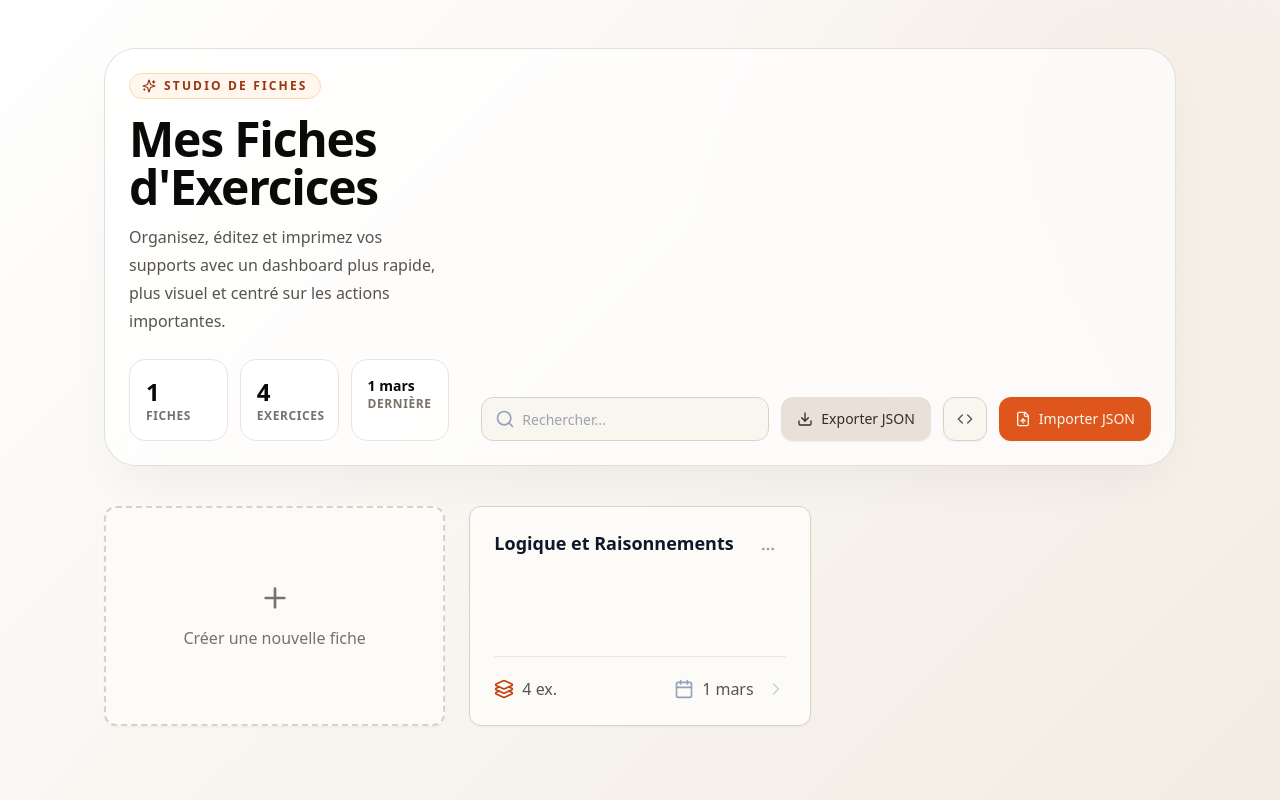
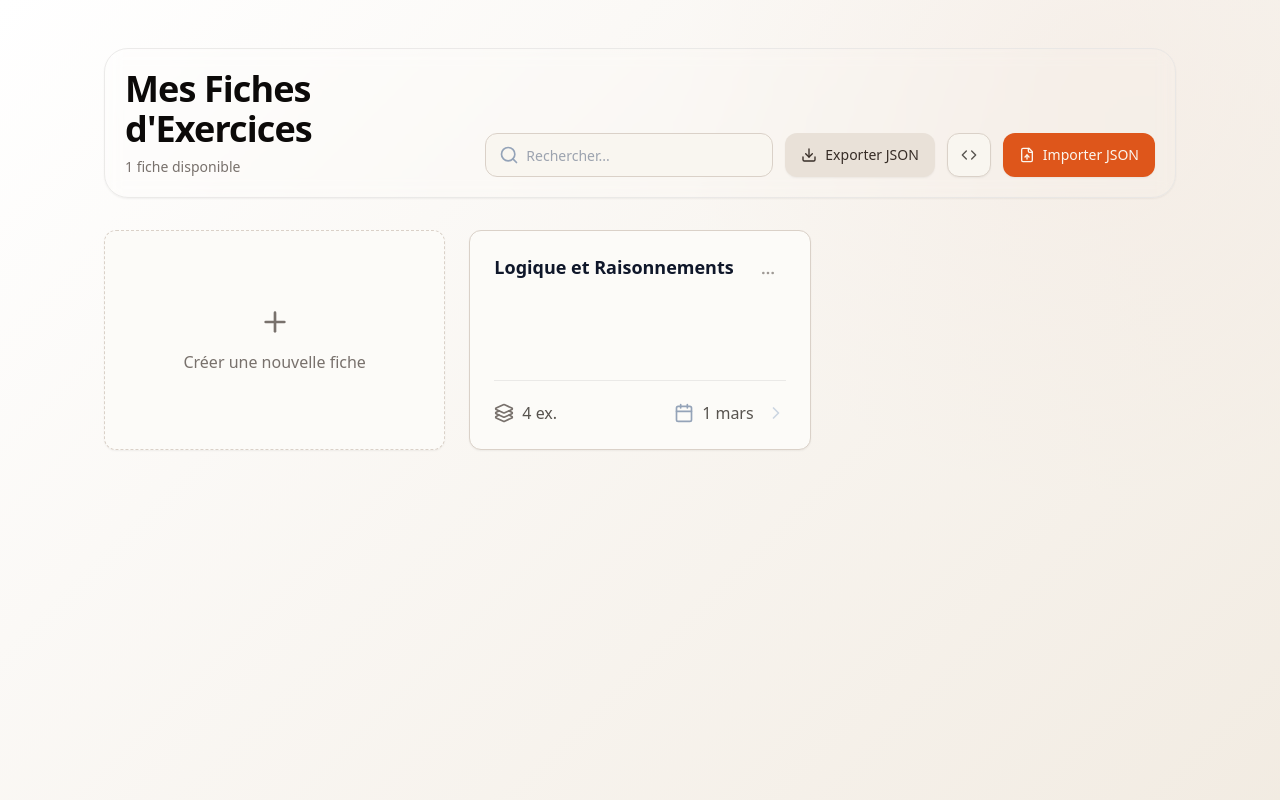
Before and after one commit to Abdel00zz/Exercice_zone_vide, a React (Vite) app: page / in a window 1280 px wide. Built offline with nearby package versions, Linux system fonts and the light colour scheme; what better-react-mathjax would draw is missing.

Commit message:
Simplify dashboard and prepare print output

```diff
--- a/components/Dashboard.tsx
+++ b/components/Dashboard.tsx
@@ -1,6 +1,6 @@
 import React, { useRef, useState, useMemo } from 'react';
 import type { Worksheet, WorksheetContent } from '../types';
-import { FileUp, Trash2, Pencil, Search, Code, Calendar, ChevronRight, FileText, Plus, Download, MoreHorizontal, Sparkles, Layers3 } from 'lucide-react';
+import { FileUp, Trash2, Pencil, Search, Code, Calendar, ChevronRight, FileText, Plus, Download, MoreHorizontal, Layers3 } from 'lucide-react';
 import JSONEditorModal from './JSONEditorModal';
 import { Button, buttonVariants } from './ui/button';
 import { Card } from './ui/card';
@@ -146,36 +146,17 @@ const Dashboard: React.FC<DashboardProps> = ({
     }, [filteredWorksheets]);
 
     const visibleWorksheets = sortedWorksheets.slice(0, visibleCount);
-    const totalExercises = useMemo(() => worksheets.reduce((total, ws) => total + (ws.content?.exercises?.length || 0), 0), [worksheets]);
-    const latestWorksheet = sortedWorksheets[0];
 
     return (
         <div className="anthropic-shell min-h-screen">
             <div className="max-w-6xl mx-auto px-6 py-12 md:px-10">
 
             {/* ── Header ── */}
-            <header className="mb-10 overflow-hidden rounded-[2rem] border border-stone-300/70 bg-white/70 p-6 shadow-2xl shadow-stone-900/5 backdrop-blur">
-                <div className="flex flex-col gap-8 lg:flex-row lg:items-end lg:justify-between">
-                    <div className="max-w-2xl">
-                        <div className="mb-4 inline-flex items-center gap-2 rounded-full border border-orange-200 bg-orange-50 px-3 py-1 text-xs font-bold uppercase tracking-[0.18em] text-orange-800">
-                            <Sparkles className="h-3.5 w-3.5" /> Studio de fiches
-                        </div>
-                        <h1 className="text-4xl md:text-5xl font-semibold font-display text-stone-950 tracking-tight">Mes Fiches d'Exercices</h1>
-                        <p className="mt-3 text-base leading-7 text-stone-600">Organisez, éditez et imprimez vos supports avec un dashboard plus rapide, plus visuel et centré sur les actions importantes.</p>
-                        <div className="mt-6 grid grid-cols-3 gap-3 max-w-xl">
-                            <div className="rounded-2xl border border-stone-200 bg-white/75 p-4">
-                                <div className="text-2xl font-bold text-stone-950">{worksheets.length}</div>
-                                <div className="text-xs font-semibold uppercase tracking-wider text-stone-500">Fiches</div>
-                            </div>
-                            <div className="rounded-2xl border border-stone-200 bg-white/75 p-4">
-                                <div className="text-2xl font-bold text-stone-950">{totalExercises}</div>
-                                <div className="text-xs font-semibold uppercase tracking-wider text-stone-500">Exercices</div>
-                            </div>
-                            <div className="rounded-2xl border border-stone-200 bg-white/75 p-4">
-                                <div className="truncate text-sm font-bold text-stone-950">{latestWorksheet ? new Date(latestWorksheet.createdAt).toLocaleDateString('fr-FR', { day: 'numeric', month: 'short' }) : '—'}</div>
-                                <div className="text-xs font-semibold uppercase tracking-wider text-stone-500">Dernière</div>
-                            </div>
-                        </div>
+            <header className="mb-8 rounded-3xl border border-stone-200/80 bg-white/72 p-5 shadow-sm shadow-stone-900/5 backdrop-blur">
+                <div className="flex flex-col gap-5 lg:flex-row lg:items-end lg:justify-between">
+                    <div>
+                        <h1 className="text-3xl md:text-4xl font-semibold font-display text-stone-950 tracking-tight">Mes Fiches d'Exercices</h1>
+                        <p className="mt-2 text-sm text-stone-500">{worksheets.length} fiche{worksheets.length !== 1 ? 's' : ''} disponible{worksheets.length !== 1 ? 's' : ''}</p>
                     </div>
                     <div className="flex w-full flex-col gap-3 sm:flex-row lg:w-auto lg:items-center">
                         <div className="relative flex-grow sm:flex-grow-0">
@@ -237,9 +218,9 @@ const Dashboard: React.FC<DashboardProps> = ({
                     {/* "New" card */}
                     <Card
                         onClick={handleOpenCreateJson}
-                        className="art-card group rounded-2xl border-2 border-dashed border-stone-300 hover:border-orange-700 flex items-center justify-center cursor-pointer transition-all min-h-[200px] bg-white/70 hover:bg-orange-50/70"
+                        className="group rounded-3xl border border-dashed border-stone-200 bg-white/64 hover:border-stone-300 flex items-center justify-center cursor-pointer transition-all min-h-[200px] hover:bg-white/90"
                     >
-                        <div className="flex flex-col items-center gap-3 text-stone-500 group-hover:text-orange-700 transition-colors">
+                        <div className="flex flex-col items-center gap-3 text-stone-500 group-hover:text-stone-800 transition-colors">
                             <Plus className="h-8 w-8" />
                             <span className="text-base font-medium">Créer une nouvelle fiche</span>
                         </div>
@@ -252,7 +233,7 @@ const Dashboard: React.FC<DashboardProps> = ({
                         return (
                             <Card
                                 key={ws.id}
-                                className="art-card group rounded-[1.75rem] bg-white/82 hover:border-orange-700 flex flex-col transition-all duration-200 hover:-translate-y-1 hover:shadow-2xl hover:shadow-stone-900/10 cursor-pointer min-h-[220px]"
+                                className="group rounded-3xl border border-stone-200/80 bg-white/78 flex flex-col transition-all duration-200 hover:-translate-y-0.5 hover:border-stone-300 hover:bg-white/95 hover:shadow-lg hover:shadow-stone-900/5 cursor-pointer min-h-[220px]"
                                 onClick={() => onSelectWorksheet(ws.id)}
                                 onDoubleClick={(e) => { e.stopPropagation(); handleEditJson(ws); }}
                                 title="Cliquez pour ouvrir"
@@ -272,7 +253,7 @@ const Dashboard: React.FC<DashboardProps> = ({
                                                />
                                            </form>
                                        ) : (
-                                           <h2 className="text-lg font-semibold font-display text-slate-900 leading-snug line-clamp-2 flex-1 group-hover:text-orange-800 transition-colors">
+                                           <h2 className="text-lg font-semibold font-display text-slate-900 leading-snug line-clamp-2 flex-1 group-hover:text-stone-950 transition-colors">
                                                {ws.name}
                                            </h2>
                                        )}
@@ -285,7 +266,7 @@ const Dashboard: React.FC<DashboardProps> = ({
                                                <Button
                                                    variant="ghost"
                                                    size="icon"
-                                                   className="h-9 w-9 rounded-full text-stone-500 opacity-70 transition hover:bg-orange-50 hover:text-orange-800 group-hover:opacity-100"
+                                                   className="h-9 w-9 rounded-full text-stone-500 opacity-70 transition hover:bg-stone-100 hover:text-stone-900 group-hover:opacity-100"
                                                    aria-label="Actions de la fiche"
                                                    onClick={(e) => { e.stopPropagation(); setOpenActionsId(openActionsId === ws.id ? null : ws.id); }}
                                                >
@@ -309,11 +290,11 @@ const Dashboard: React.FC<DashboardProps> = ({
                                    <div className="mt-auto pt-5 border-t border-stone-200/80 flex items-center justify-between text-base text-stone-600">
                                        <div className="flex items-center gap-5">
                                            <span className="flex items-center gap-2 font-medium">
-                                               <Layers3 className="h-5 w-5 text-orange-700" />
+                                               <Layers3 className="h-5 w-5 text-stone-500" />
                                                {exerciseCount} ex.
                                            </span>
                                            {classNameLabel && (
-                                               <span className="truncate max-w-[150px] bg-orange-50 px-3 py-1 text-sm font-semibold text-orange-800 border border-orange-100">{classNameLabel}</span>
+                                               <span className="truncate max-w-[150px] bg-stone-50 px-3 py-1 text-sm font-semibold text-stone-700 border border-stone-200">{classNameLabel}</span>
                                            )}
                                        </div>
                                        <div className="flex items-center gap-3">
@@ -321,7 +302,7 @@ const Dashboard: React.FC<DashboardProps> = ({
                                                <Calendar className="h-5 w-5 text-slate-400" />
                                                {new Date(ws.createdAt).toLocaleDateString('fr-FR', { day: 'numeric', month: 'short' })}
                                            </span>
-                                           <ChevronRight className="h-5 w-5 text-slate-300 group-hover:text-orange-700 transition-colors" />
+                                           <ChevronRight className="h-5 w-5 text-slate-300 group-hover:text-stone-500 transition-colors" />
                                        </div>
                                    </div>
                                </div>
--- a/components/WorksheetHeader.tsx
+++ b/components/WorksheetHeader.tsx
@@ -1,6 +1,7 @@
 import React from 'react';
 import { ArrowLeft, Printer, Sliders } from 'lucide-react';
 import { Button } from './ui/button';
+import { printWorksheet } from '../lib/print';
 
 interface WorksheetHeaderProps {
   worksheetName: string;
@@ -11,19 +12,7 @@ interface WorksheetHeaderProps {
 const WorksheetHeader: React.FC<WorksheetHeaderProps> = ({ worksheetName, onBack, onOpenSettings }) => {
 
   const handlePrint = () => {
-    const originalTitle = document.title;
-    const now = new Date();
-    const dateStr = now.toLocaleDateString('fr-FR').replace(/\//g, '-');
-    const timeStr = now.toLocaleTimeString('fr-FR', { hour: '2-digit', minute: '2-digit' }).replace(':', 'h');
-    const safeName = worksheetName.replace(/[^a-z0-9]/gi, '_').toLowerCase();
-
-    document.title = `${safeName}_${dateStr}_${timeStr}`;
-    window.print();
-
-    // Restore original title after a short delay to ensure print dialog captures it
-    setTimeout(() => {
-      document.title = originalTitle;
-    }, 100);
+    void printWorksheet(worksheetName);
   };
 
   return (
--- /dev/null
+++ b/lib/print.ts
@@ -0,0 +1,37 @@
+const waitForImages = async (): Promise<void> => {
+  const images = Array.from(document.images).filter((image) => !image.complete);
+  await Promise.all(images.map((image) => new Promise<void>((resolve) => {
+    image.addEventListener('load', () => resolve(), { once: true });
+    image.addEventListener('error', () => resolve(), { once: true });
+  })));
+};
+
+const waitForMathJax = async (): Promise<void> => {
+  const mathJax = (window as unknown as { MathJax?: { typesetPromise?: () => Promise<void>; startup?: { promise?: Promise<void> } } }).MathJax;
+  await mathJax?.startup?.promise;
+  await mathJax?.typesetPromise?.();
+};
+
+export const printWorksheet = async (worksheetName: string): Promise<void> => {
+  const originalTitle = document.title;
+  const now = new Date();
+  const dateStr = now.toLocaleDateString('fr-FR').replace(/\//g, '-');
+  const timeStr = now.toLocaleTimeString('fr-FR', { hour: '2-digit', minute: '2-digit' }).replace(':', 'h');
+  const safeName = worksheetName.replace(/[^a-z0-9]/gi, '_').toLowerCase();
+
+  document.documentElement.classList.add('is-print-preparing');
+  document.title = `${safeName}_${dateStr}_${timeStr}`;
+
+  try {
+    await document.fonts?.ready;
+    await waitForMathJax();
+    await waitForImages();
+    await new Promise((resolve) => requestAnimationFrame(() => requestAnimationFrame(resolve)));
+    window.print();
+  } finally {
+    window.setTimeout(() => {
+      document.title = originalTitle;
+      document.documentElement.classList.remove('is-print-preparing');
+    }, 150);
+  }
+};
--- a/styles/print.css
+++ b/styles/print.css
@@ -435,3 +435,27 @@
     margin-bottom: 3.2mm !important;
   }
 }
+
+@media print {
+  html.is-print-preparing body::before {
+    content: "Préparation de l'impression…";
+    position: fixed;
+    inset: 0;
+    z-index: 99999;
+    display: grid;
+    place-items: center;
+    background: #fff;
+    color: #000;
+    font: 600 12pt/1.2 Arial, sans-serif;
+  }
+
+  .print-render-root {
+    font-variant-ligatures: normal;
+    orphans: 3;
+    widows: 3;
+  }
+
+  .exercise-card + .exercise-card {
+    margin-top: 4.5mm !important;
+  }
+}
```
